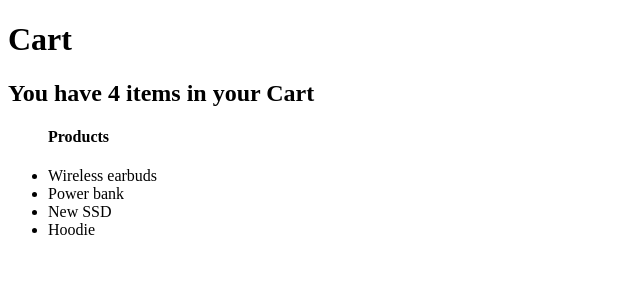
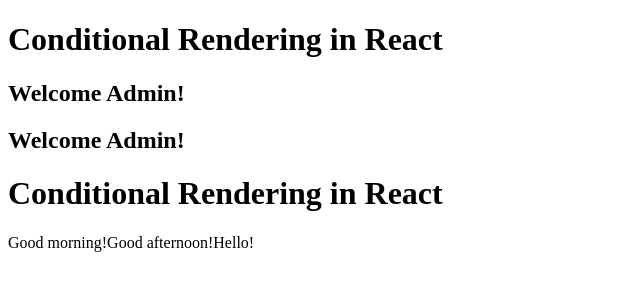
Before and after one commit to lukaskourilcz/react-demos, a React (Vite) app: page / in a window 1280 px wide. Shown: the top 300 px of the page, without its empty margins (0-640 px from the left). Built offline with nearby package versions, Linux system fonts and the light colour scheme.

Commit message:
conditional-rendering-II

```diff
--- a/src/App.jsx
+++ b/src/App.jsx
@@ -1,19 +1,25 @@
-const Cart = () => {
-    const items = ["Wireless earbuds", "Power bank", "New SSD", "Hoodie"];
+import Greeting from "./components/Greeting";
+import UserStatus from "./components/UserStatus";
+import Weather from "./components/Weather";
 
-
+function App() {
   return (
     <main>
-      <h1>Cart</h1>
-      {items.length > 0 && <h2>You have {items.length} items in your Cart</h2>}
-      <ul>
-        <h4>Products</h4>
-        {items.map((item) => (
-          <li key={Math.random()}>{item}</li>
-        ))}
-      </ul>
+      <h1>Conditional Rendering in React</h1>
+      <Weather temp={6} />
+      <Weather temp={18} />
+      <Weather temp={37} />
+
+      <UserStatus loggedIn={true} isAdmin={true} />
+      <UserStatus loggedIn={true} isAdmin={true}/>
+
+      <h1>Conditional Rendering in React</h1>
+
+      <Greeting timeOfDay="morning" />
+      <Greeting timeOfDay="afternoon" />
+      <Greeting />
     </main>
   );
-};
+}
 
-export default Cart;
+export default App;
--- /dev/null
+++ b/src/components/Greeting.jsx
@@ -0,0 +1,9 @@
+const Greeting = ({timeOfDay}) => {
+  return timeOfDay === "morning"
+    ? "Good morning!"
+    : timeOfDay === "afternoon"
+    ? "Good afternoon!"
+    : "Hello!";
+};
+
+export default Greeting;
--- /dev/null
+++ b/src/components/UserStatus.jsx
@@ -0,0 +1,16 @@
+import PropTypes from 'prop-types';
+
+const UserStatus = (props) => {
+  if (props.loggedIn && props.isAdmin) {
+    return <h2>Welcome Admin!</h2>;
+  } else {
+    return <h2>Welcome User!</h2>;
+  }
+};
+
+UserStatus.propTypes = {
+  loggedIn: PropTypes.bool.isRequired,
+  isAdmin: PropTypes.bool.isRequired,
+};
+
+export default UserStatus;
--- /dev/null
+++ b/src/components/Weather.jsx
@@ -0,0 +1,11 @@
+const Weather = (temp) => {
+    if(temp < 15){
+        return <h1>Its cold outside!</h1>
+    } else if (temp >= 15 && temp <= 25){
+        return <h1>Its nice outside!</h1>
+    } else if (temp > 25) {
+        return <h1>Its hot outside!</h1>
+    }
+  }
+
+  export default Weather;
```
